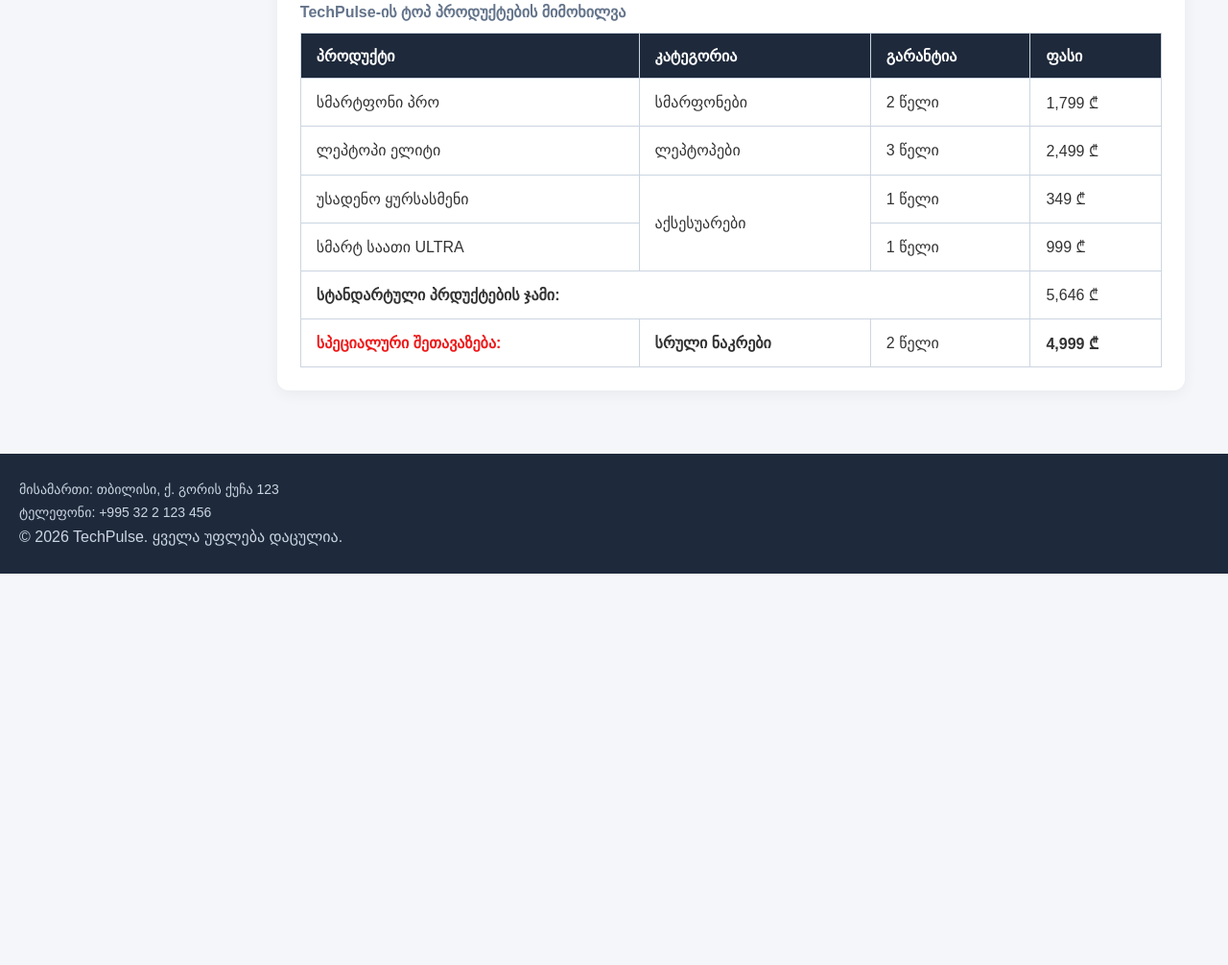
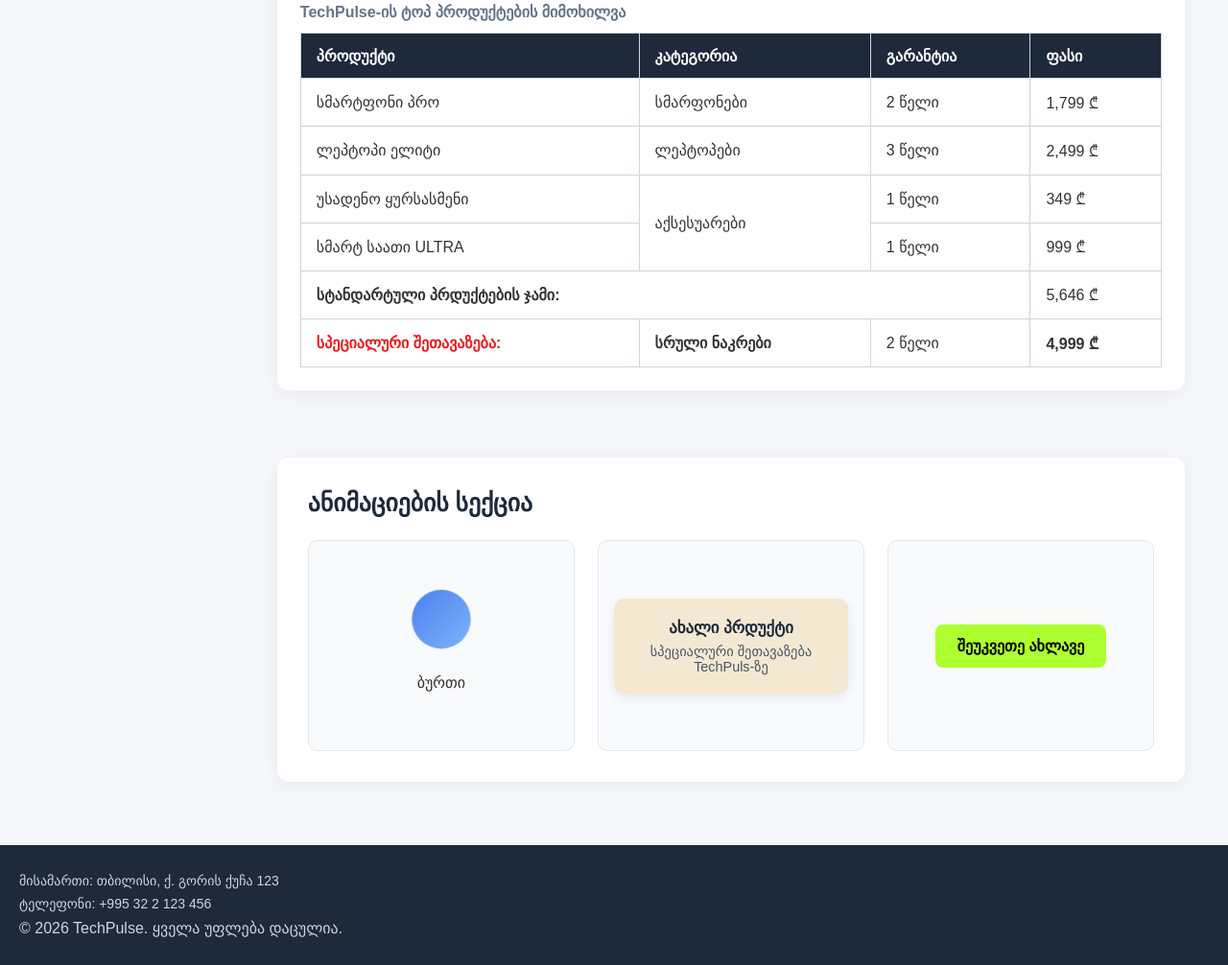
Before and after one commit to tatatchelidze/TechPulse, a plain HTML site: page index.html in a window 1280 px wide. Shown: the part 1096-2102 px from the top of the page at 96% size. Before the commit the page ends 1694 px from the top, so only its background shows below. Drawn offline with Linux system fonts and the light colour scheme.

Commit message:
TechPulseVol3

```diff
--- a/index.html
+++ b/index.html
@@ -51,7 +51,7 @@
           </div>
           <div class="product-card">
             <img
-              src="https://www.vkf-renzel.com/out/pictures/generated/product/1/624_624_75/r4029851-01/wireless-earphones-tunevo-40.2985.1-1.jpg"
+              src="https://s3.zoommer.ge/site/27ab819c-a30f-423a-94a0-36ef9f96384d_Thumb.jpeg"
               alt="უსადენო ყურსასმენი"
             />
             <h3>უსადენო ყურსასმენი</h3>
@@ -59,7 +59,7 @@
             <a href="#" class="btn">დეტალურად</a>
           </div>
         <div class="product-card">
-          <img src="https://icity.ge/wp-content/uploads/2026/09/Garett-Next-AI-4G-Smartwatch-%E2%80%93-Black.webp" alt="სმარტ საათი"
+          <img src="https://icity.ge/wp-content/uploads/2026/09/Smartwatch-Garett-Senior-Vita-4G-.webp" alt="სმარტ საათი"
           />
           <h3>სმარტ საათი ULTRA</h3>
           <p>999 ₾</p>
@@ -88,6 +88,24 @@
           </table>
         </div>
       </section>
+      <section class="animation-demo">
+        <h2>ანიმაციების სექცია</h2>
+        <div class="animation-showcase">
+          <div class="demo-box">
+            <div class="anim-ball"></div>
+            <p>ბურთი</p>
+            </div>
+            <div class="demo-box">
+              <div class="anim-card">
+                <h3>ახალი პრდუქტი</h3>
+                <p>სპეციალური შეთავაზება TechPuls-ზე</p>
+                </div>
+              </div>
+              <div class="demo-box">
+                <button type="button" class="anim-btn">შეუკვეთე ახლავე</button>
+              </div>
+        </div>
+      </section>
     </main>
     <footer class="footer">
       <div class="footer-info">
--- a/style.css
+++ b/style.css
@@ -266,6 +266,147 @@ thead th {
     color: rgb(238, 26, 26);
 }
 
+.animation-demo {
+    margin-top: 2.5rem;
+    background-color: #ffffff;
+    padding: 2rem;
+    border-radius: 12px;
+    box-shadow: 0 4px 15px rgba(0, 0, 0, 0.05);
+}
+
+.animation-demo h2 {
+    margin-bottom: 1.5rem;
+    font-size: 1.6rem;
+    color: #1e293b;
+}
+
+.animation-showcase {
+    display: grid;
+    grid-template-columns: repeat(auto-fit, minmax(220px, 1fr));
+    gap: 1.5rem;
+    align-items: center;
+}
+
+.demo-box {
+    background-color: #f8fafc;
+    border: 1px solid #e2e8f0;
+    border-radius: 10px;
+    padding: 2rem 1rem;
+    min-height: 220px;
+    display: flex;
+    flex-direction: column;
+    justify-content: center;
+    align-items: center;
+    gap: 1rem;
+    text-align: center;
+}
+
+@keyframes ballBounce {
+    0% {
+        transform: translateY(0) scale(1);
+        opacity: 0.75;
+    }
+    50% {
+        transform: translateY(-45px) scale(1.1);
+        opacity: 1;
+    }
+    100% {
+        transform: translateY(0) scale(0.95);
+        opacity: 0.85;
+    }
+}
+
+.anim-ball {
+    width: 60px;
+    height: 60px;
+    border-radius: 50%;
+    background: linear-gradient(135deg, #2563eb, #60a5fa);
+    animation: ballBounce 1.2s ease-in-out infinite alternate;
+    /*animation-duration: 0.6s;
+    animation-timing-function: linear;*/
+    /*animation-duration: 0.6s;
+    animation-timing-function: steps(5);*/
+}
+
+@keyframes cardAppear {
+    0% {
+        opacity: 0;
+        transform:  translateY(35px);
+    }
+    60% {
+        opacity: 0.85;
+        transform: translateY(-5px);
+    }
+    100% {
+        opacity: 1;
+        transform: translateY(0);
+    }
+}
+
+.anim-card {
+    background-color: rgb(243,233, 211);
+    padding: 1.25rem;
+    border-radius: 10px;
+    box-shadow: 0 4px 12px rgba(0, 0, 0, 0.08);
+    opacity: 0;
+    animation-name: cardAppear;
+    animation-duration: 0.9s;
+    animation-timing-function: ease-out;
+    animation-iteration-count: 1;
+    animation-delay: 0.5s;
+    animation-fill-mode: forwards; /*უზრუნველყოფს, რომ ანიმაციის დასრულების შემდეგ ელემენტი შეინარჩუნებს ბოლო კადრის (100%) სტილებს და აღარ დაუბრუნდება საწყის (opacity: 0)მდგომარეობას.*/
+}
+
+.anim-card h3 {
+    font-size: 1.05rem;
+    color: #1e293b;
+    margin-bottom: 0.4rem;
+}
+
+.anim-card p {
+    font-size: 0.9rem;
+    color: #475569;
+}
+
+@keyframes buttonPulse {
+    0% {
+        transform: scale(1);
+        opacity: 1;
+    }
+    50% {
+        transform: scale(1.08);
+        opacity: 0.85;
+    }
+    100% {
+        transform: scale(1); /*transform-ს ვიყენებთ left/top-ის ნაცვლად, რადგან transform და opacity layout-ს არ იწვევს და ანიმაცია უფრო გლუვია.*/
+        opacity: 1;
+    }
+}
+
+.anim-btn {
+    background-color: greenyellow;
+    color: black;
+    border: none;
+    padding: 0.8rem 1.4rem;
+    border-radius: 8px;
+    font-size: 1rem;
+    font-weight: 600;
+    cursor: pointer;
+}
+
+.anim-btn:hover {
+    animation: buttonPulse 0.8s ease-in-out infinite;
+    background-color: #b41148;
+}
+
+@media (prefers-reduced-motion: reduce) {
+    .anim-ball,
+    .anim-card,
+    .anim-btn:hover {
+        animation: none;
+    }
+}
+
 .footer {
     background-color: #1e293b;
     color: #cbd5e1;
```
